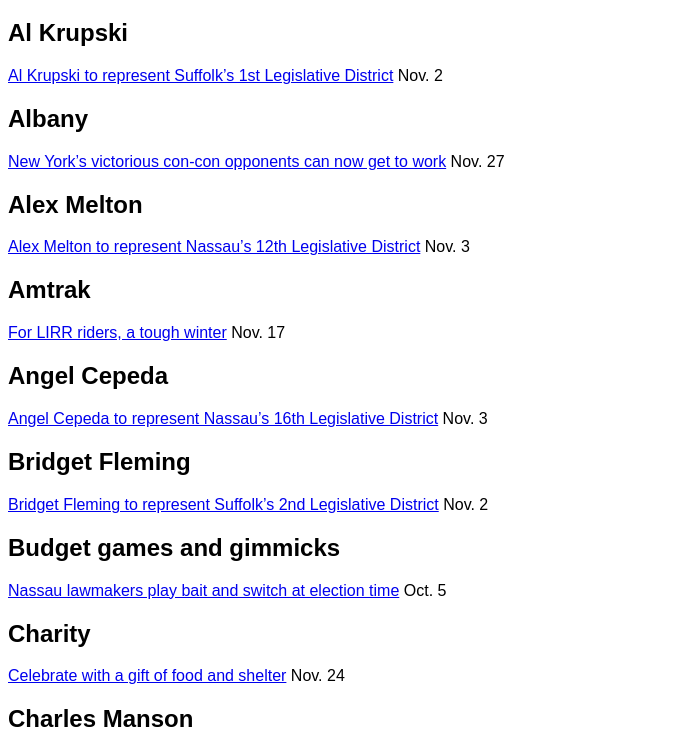
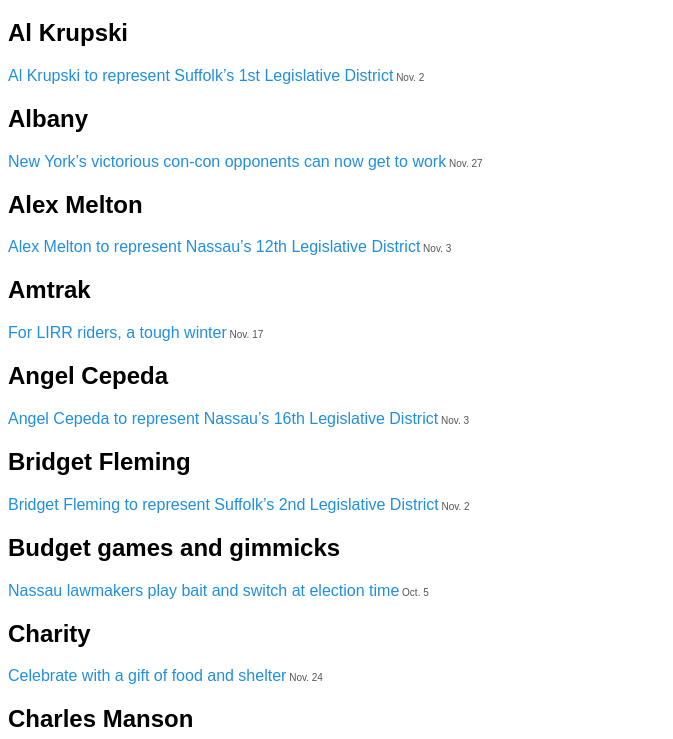
Before and after one commit to sguzik/Year-in-Review, a plain HTML site: page index.html in a window 1280 px wide. Shown: the part 61-800 px from the top of the page, without its empty margins (0-673 px from the left). Drawn offline with nearby package versions, Linux system fonts and the light colour scheme.

Commit message:
add some basic date styles

```diff
--- a/css/main.css
+++ b/css/main.css
@@ -6,3 +6,13 @@ body{
   display: inline;
   margin: 0 30px 0 0;
 }
+
+.editHed a {
+  text-decoration: none;
+  color: #208fde;
+}
+
+.editDate{
+  font-size: 10px;
+  color: #555;
+}
```
